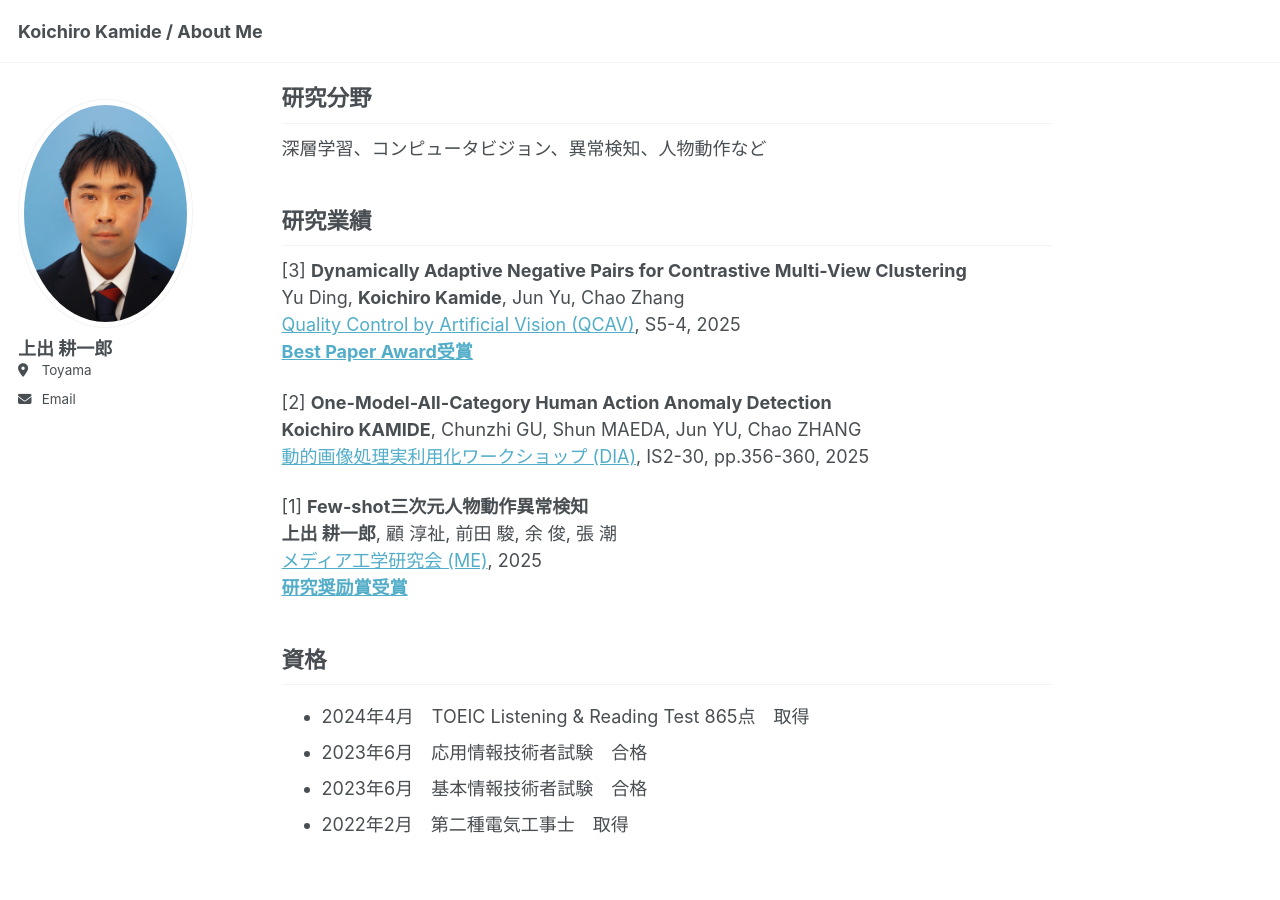
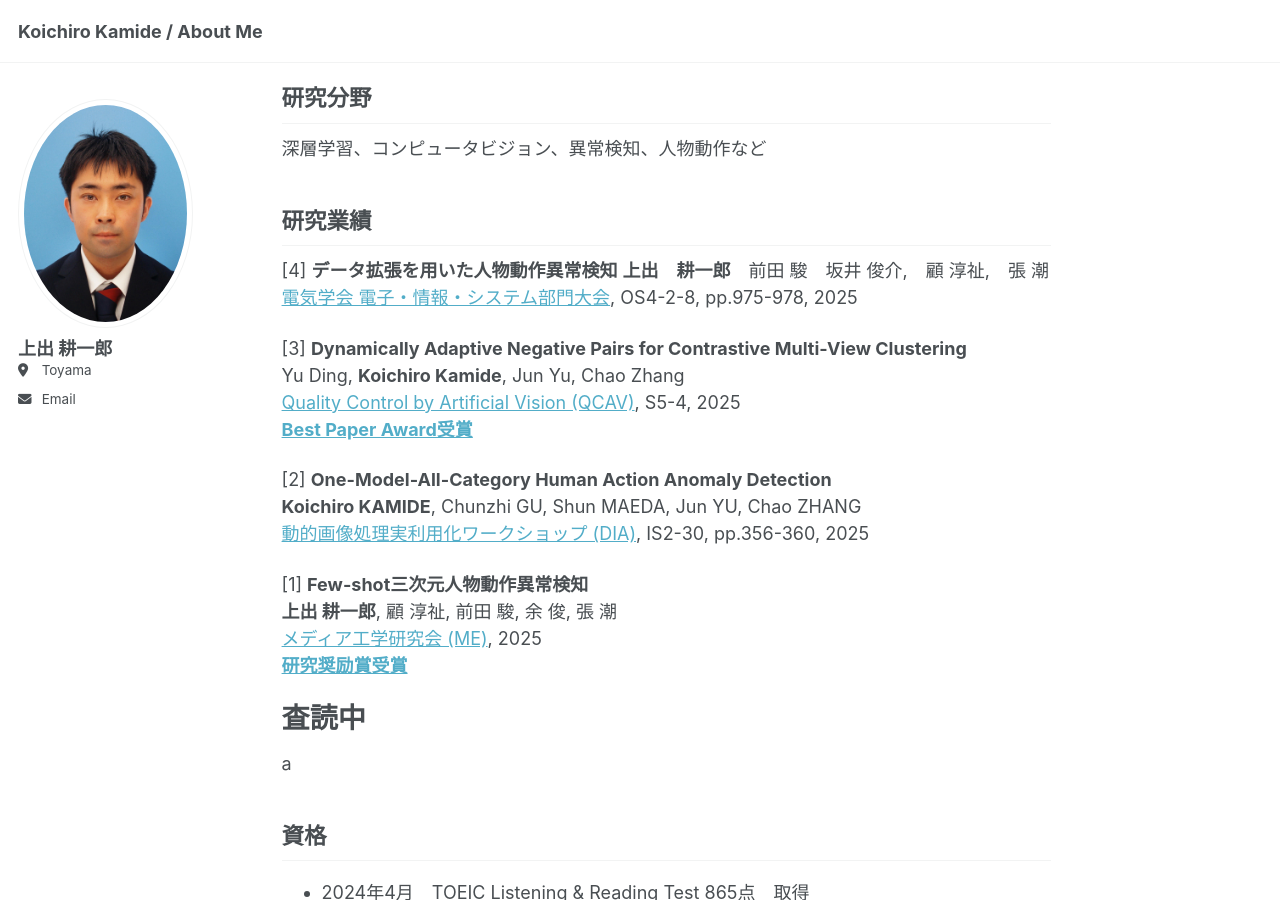
Before and after one commit to koichiro-kamide/koichiro-kamide.github.io, a Jekyll site: the page built from _pages/about.md, in a window 1280 px wide and 900 px high, scrolled down 321 px. Built offline with Jekyll 4.4.1, drawn with Linux system fonts in a browser that asks for light colours.

Commit message:
Update about.md

```diff
--- a/_pages/about.md
+++ b/_pages/about.md
@@ -39,6 +39,10 @@ redirect_from:
 
 
 ## 研究業績
+[4] **データ拡張を用いた人物動作異常検知**
+**上出　耕一郎**　前田 駿　坂井 俊介,　顧 淳祉,　張 潮
+[電気学会 電子・情報・システム部門大会](https://www.iee.jp/eiss/event/conf2025), OS4-2-8, pp.975-978, 2025
+
 [3] **Dynamically Adaptive Negative Pairs for Contrastive Multi-View Clustering**
 Yu Ding,  **Koichiro Kamide**,  Jun Yu,  Chao Zhang
 [Quality Control by Artificial Vision (QCAV)](https://www.tc-iaip.org/qcav/2025/), S5-4, 2025
@@ -53,6 +57,8 @@ Yu Ding,  **Koichiro Kamide**,  Jun Yu,  Chao Zhang
 [メディア工学研究会 (ME)](https://www.ite.or.jp/ken/program/index.php?tgs_regid=eaad7329a67e51120a4fda78e0770437c4d94cd15318bc2211cb5356630849dd&tgid=ITE-ME), 2025
 [**研究奨励賞受賞**](https://www.ite.or.jp/study/me/files/award.html)
 
+# 査読中
+a
 
 ## 資格
 * 2024年4月　TOEIC Listening & Reading Test 865点　取得
```
